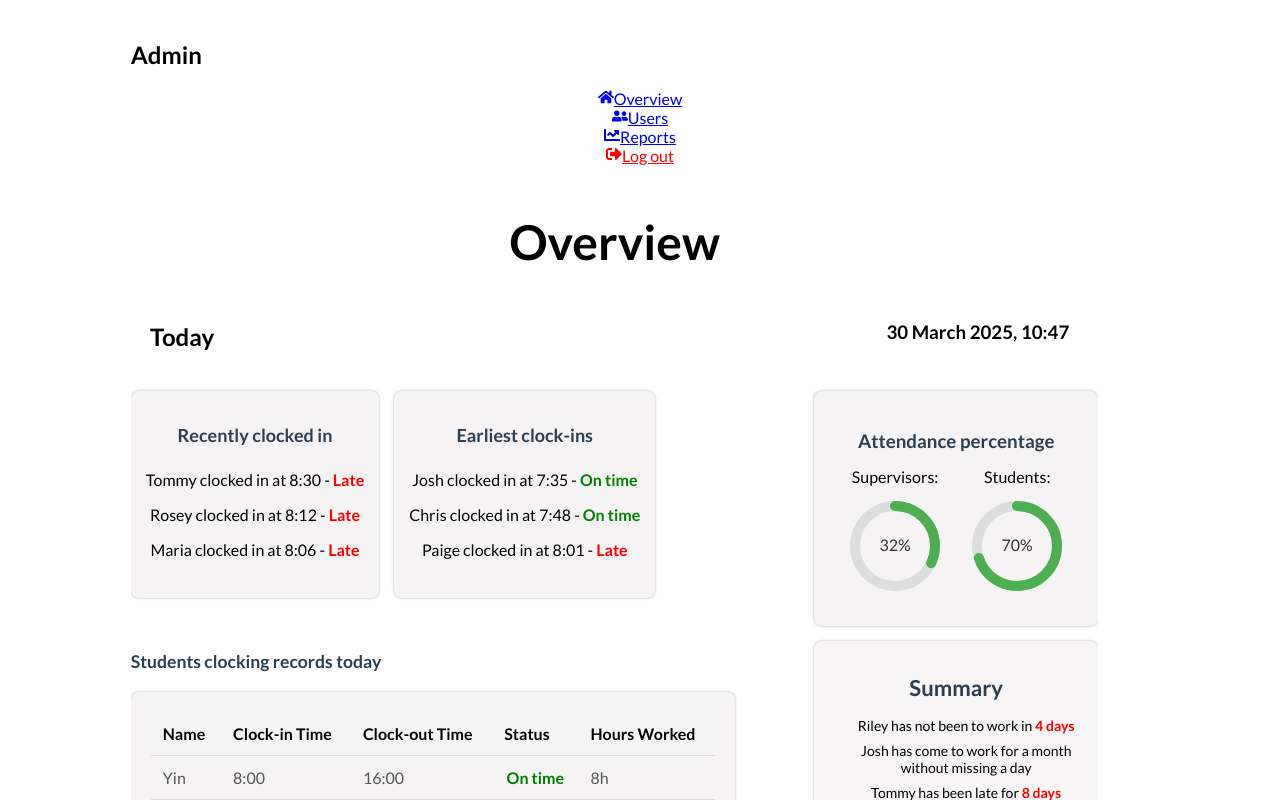
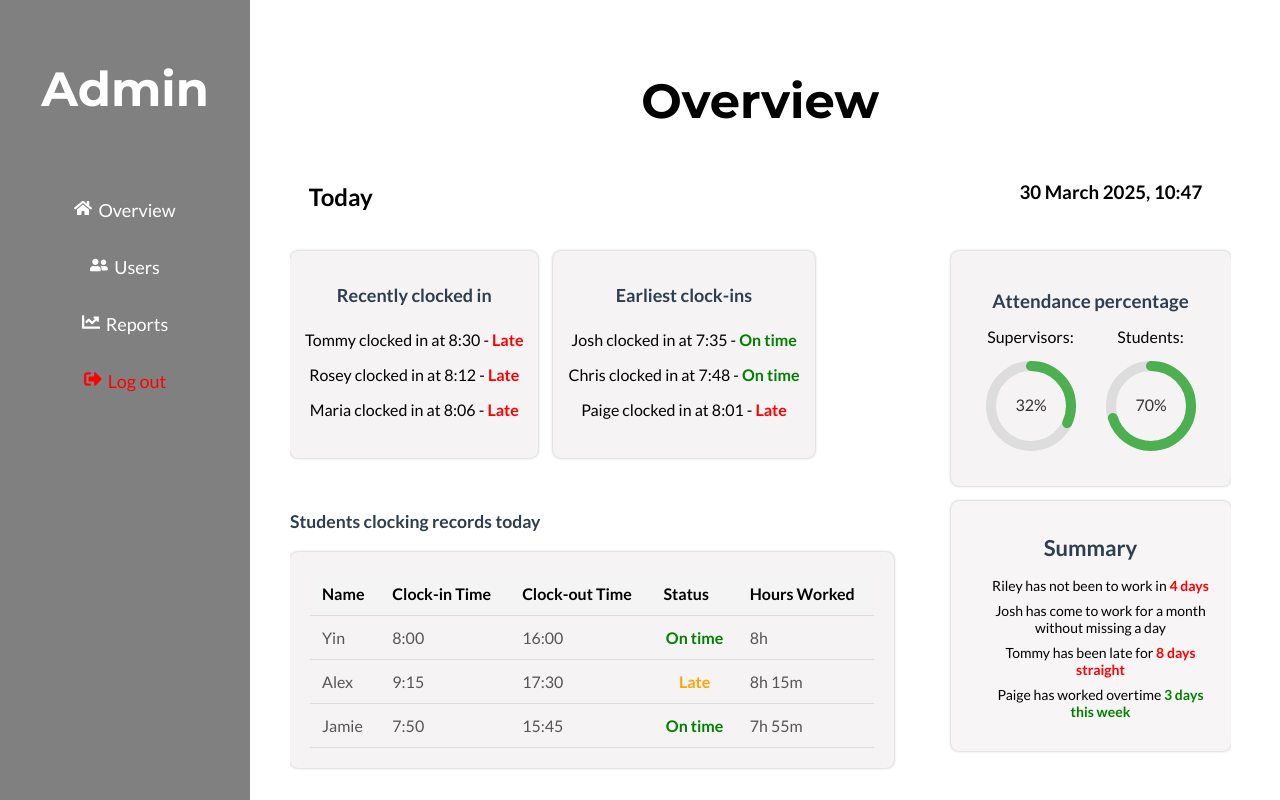
Before and after one commit to ynhx/clocking-system, a React (Create React App) app: page /hr-dashboard in a window 1280 px wide. Shown: the top 800 px of the page. Built offline with nearby package versions, Linux system fonts and the light colour scheme.

Commit message:
HR Dashboard UI fix

```diff
--- a/src/components/dashboards/HRDashboard.css
+++ b/src/components/dashboards/HRDashboard.css
@@ -1,47 +1,26 @@
-
-.admin-title {
-    text-align: center;
-    font-size: 2.5rem;
-    font-weight: bold;
-    margin-bottom: 30px;
+.hr-dashboard-container {
+    display: flex;
+    height: 100vh;
+    width: 100%;
 }
 
-/* Container for the dashboard */
-.hr-dashboard-container {
-    max-width: 1200px;
-    margin: 0 auto;
-    padding: 20px;
+.hr-dashboard-sidebar {
+    width: 250px;
+    background-color: gray;
+    color: white;
+    display: flex;
+    flex-direction: column;
+    align-items: center;
+    padding-top: 20px;
+    height: 100vh;
+    position: fixed;
+    left: 0;
+    top: 0;
 }
 
-/* Add User Button Styling */
-.add-user-container {
-    text-align: center;
-    margin-bottom: 20px;
-}
-
-.add-user-button {
-    background-color: #4CAF50;
-    color: white;
-    border: none;
-    padding: 12px 20px;
-    font-size: 1rem;
-    cursor: pointer;
-    border-radius: 5px;
-    transition: background-color 0.3s ease;
-}
-
-.add-user-button:hover {
-    background-color: #45a049;
-}
-
-/* User Form Styling */
-.user-form-container {
-    max-width: 500px;
-    margin: 0 auto;
-    padding: 20px;
-    background-color: #f9f9f9;
-    border-radius: 10px;
-    box-shadow: 0 4px 8px rgba(0, 0, 0, 0.1);
+.hr-dashboard-container h1 {
+    font-size: 3em;
+    font-family: 'Montserrat', Helvetica, sans-serif;
 }
 
 .hr-dashboard-sidebar ul {
@@ -51,92 +30,37 @@
     text-align: center;
 }
 
-/* Input focus effect */
-.user-form-container input:focus,
-.user-form-container select:focus {
-    outline: none;
-    border-color: #4CAF50;
-    box-shadow: 0 0 8px rgba(76, 175, 80, 0.4);
+.hr-dashboard-sidebar li {
+    margin: 15px 0;
 }
 
-/* Submit Button Styling */
-.user-form-container button[type="submit"] {
-    background-color: #4CAF50;
+.hr-dashboard-sidebar a {
+    text-decoration: none;
     color: white;
-    font-size: 1.1rem;
-    cursor: pointer;
+    font-size: 18px;
+    display: block;
+    padding: 10px;
     border-radius: 5px;
-    border: none;
-    transition: background-color 0.3s ease;
+    transition: background 0.3s ease;
 }
 
-.user-form-container button[type="submit"]:hover {
-    background-color: #45a049;
+.hr-dashboard-sidebar a:hover {
+    background: rgb(63, 62, 62);
 }
 
-/* Cancel Button Styling */
-.user-form-container button[type="button"] {
-    background-color: #f44336;
-    color: white;
-    font-size: 1.1rem;
-    cursor: pointer;
-    border-radius: 5px;
-    border: none;
-    transition: background-color 0.3s ease;
-    margin-top: 10px;
+.hr-dashboard-sidebar .active-link {
+    background: rgb(63, 62, 62);
+    font-weight: bold;
 }
 
-.user-form-container button[type="button"]:hover {
-    background-color: #e53935;
+.hr-dashboard-main-content {
+    margin-left: 250px;
+    width: calc(100% - 250px);
+    height: 100vh;
+    flex-grow: 1;
+    padding: 20px;
 }
 
-/* Styling the User List Table */
-.user-list-container {
-    margin-top: 40px;
-    width: 100%;
-    overflow-x: auto;
+.hr-dashboard-sidebar a span {
+    margin-left: 6px;
 }
-
-.user-table {
-    width: 100%;
-    border-collapse: collapse;
-    border-radius: 5px;
-    overflow: hidden;
-    box-shadow: 0 4px 8px rgba(0, 0, 0, 0.1);
-}
-
-.user-table th,
-.user-table td {
-    padding: 12px;
-    text-align: left;
-    border-bottom: 1px solid #ddd;
-}
-
-.user-table th {
-    background-color: #4CAF50;
-    color: white;
-}
-
-.user-table td {
-    background-color: #f9f9f9;
-}
-
-.user-table tr:hover td {
-    background-color: #f1f1f1;
-}
-
-.user-table button {
-    padding: 8px 16px;
-    margin-right: 10px;
-    background-color: #4CAF50;
-    color: white;
-    border: none;
-    border-radius: 5px;
-    cursor: pointer;
-    font-size: 0.9rem;
-    transition: background-color 0.3s ease;
-}
-
-.user-table button:hover {
-    background-color: #45a049;
-}
```
Lines whose indentation alone changed are shown as unchanged.
